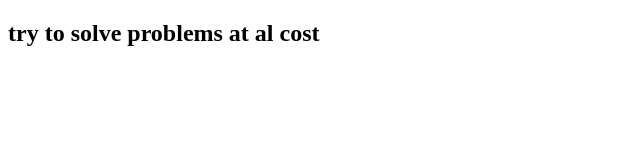
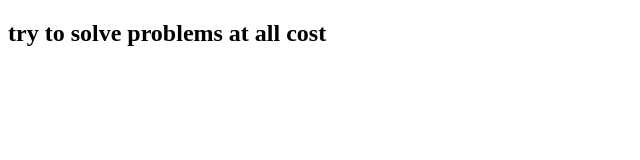
Before and after one commit to abdulalnakib/try-to-solve-problems, a plain HTML site: page index.html in a window 1280 px wide. Shown: the full height of the page, 0-640 px from the left. Drawn offline with Linux system fonts and the light colour scheme.

Commit message:
fixed the all mistake

```diff
--- a/index.html
+++ b/index.html
@@ -7,6 +7,6 @@
     <title>try to do solve problems</title>
 </head>
 <body>
-    <h2>try to solve problems at al cost</h2>
+    <h2>try to solve problems at all cost</h2>
 </body>
 </html>
```
